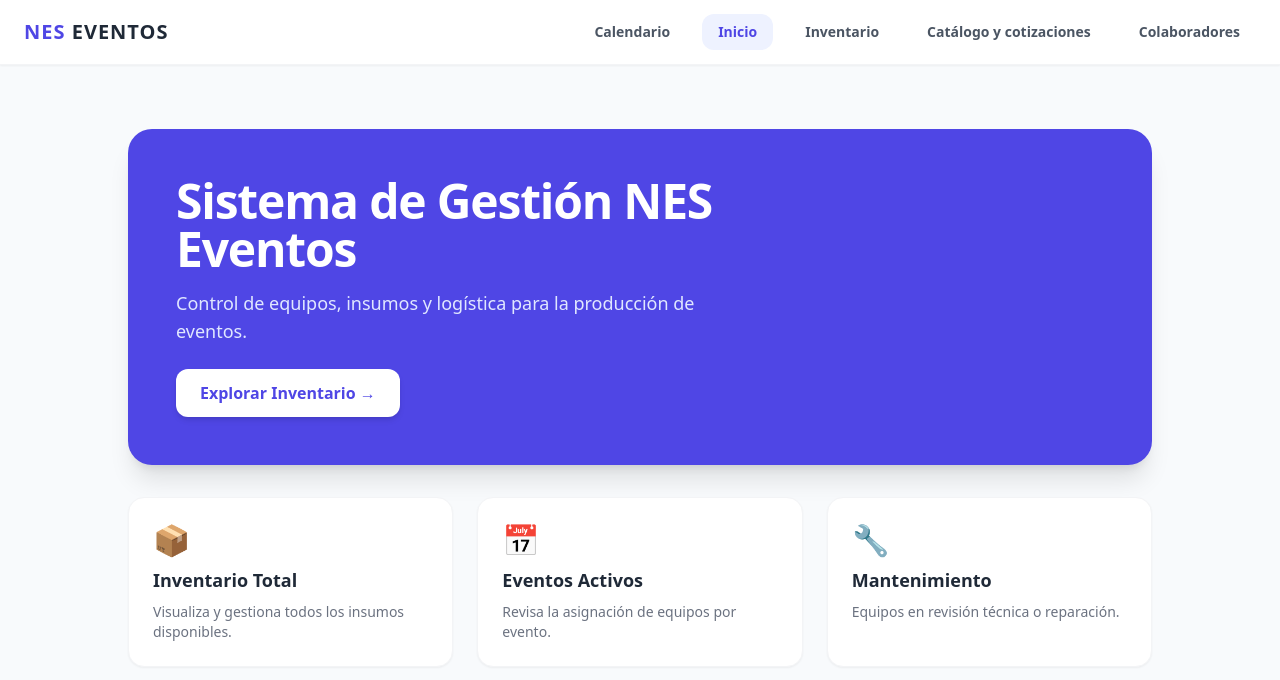
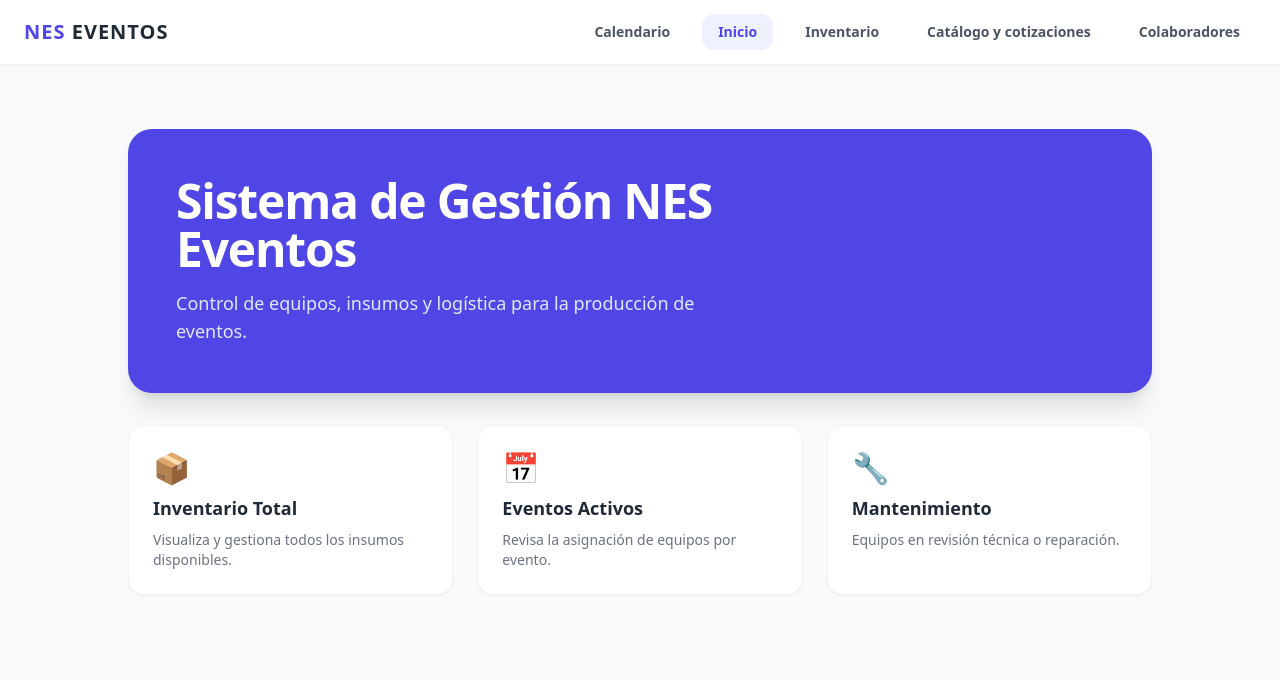
Before and after one commit to Netuu410/Proyecto_ISW-, a React (Vite) app in the folder frontend/: page / in a window 1280 px wide. Shown: the top 680 px of the page. Built offline with nearby package versions, Linux system fonts and the light colour scheme; no server answers.

Commit message:
refactor(ui): quita botón explorar inventario del inicio

```diff
--- a/frontend/src/pages/HomePage.jsx
+++ b/frontend/src/pages/HomePage.jsx
@@ -1,5 +1,4 @@
 import React from 'react';
-import { Link } from 'react-router-dom';
 
 export default function HomePage() {
   return (
@@ -13,14 +12,6 @@ export default function HomePage() {
           <p className="text-indigo-100 text-base md:text-lg">
             Control de equipos, insumos y logística para la producción de eventos.
           </p>
-          <div className="pt-2">
-            <Link
-              to="/inventario"
-              className="inline-block px-6 py-3 bg-white text-indigo-600 font-bold rounded-xl shadow-md hover:bg-indigo-50 transition-all"
-            >
-              Explorar Inventario &rarr;
-            </Link>
-          </div>
         </div>
       </div>
 
```
